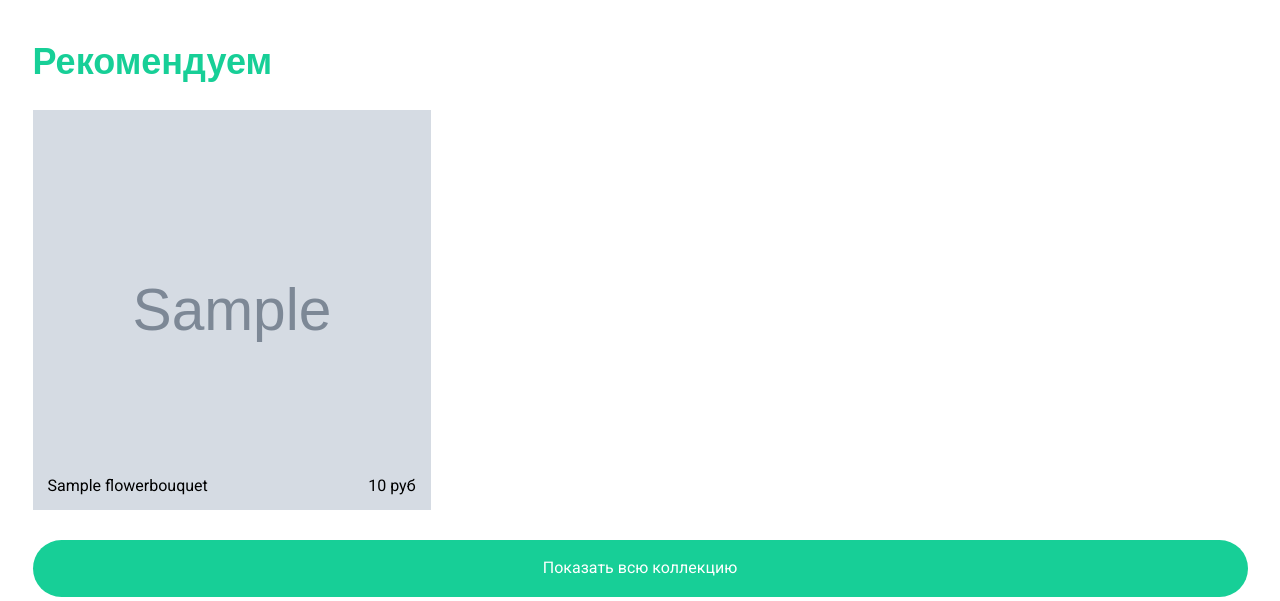
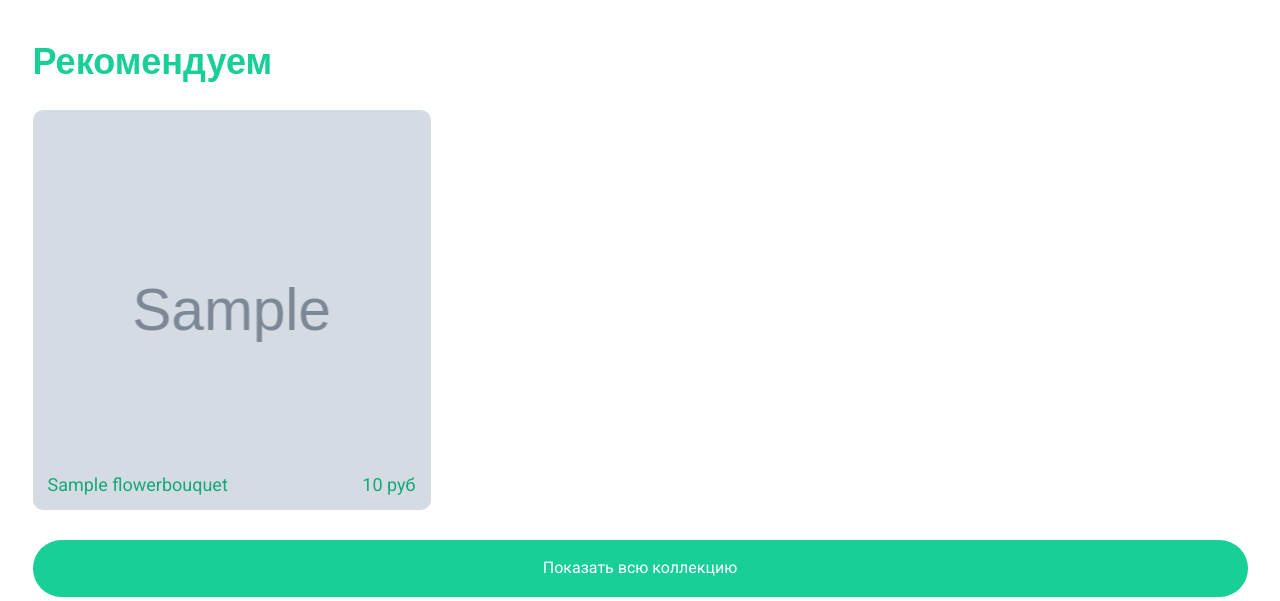
Before and after one commit to pkzrnvch/flower-shop, a Django app: page / in a window 1280 px wide. Shown: the part 750-1351 px from the top of the page. Run offline with Django 4.2, Linux system fonts and the light colour scheme; tables that the repository leaves empty hold one stand-in row (values such as "Sample post"); grey boxes marked "Sample" are stand-in pictures; some web fonts are replaced.

Commit message:
Added a bouquet card

```diff
--- a/flower_shop_app/models.py
+++ b/flower_shop_app/models.py
@@ -1,3 +1,4 @@
+from django.urls import reverse
 from phonenumber_field.modelfields import PhoneNumberField
 
 from django.core.validators import MinValueValidator
@@ -117,6 +118,9 @@ class FlowerBouquet(models.Model):
 
     def __str__(self):
         return self.name
+
+    def get_absolute_url(self):
+        return reverse('flower_shop_app:bouquet_detail', args=[self.id])
 
 
 class FlowerBouquetAttributeItem(models.Model):
--- a/flower_shop_app/static/flower_shop_app/css/main.css
+++ b/flower_shop_app/static/flower_shop_app/css/main.css
@@ -786,3 +786,40 @@ opacity: 0.3;
 	opacity: 0.8;
 	border-radius: 10px;
 }
+
+.bouquet_card {
+	border-radius: 10px;
+}
+
+.bouquet_card__text {
+	font-weight: 500;
+	color: #14A87B;
+	text-decoration: none;
+	padding-bottom: 8px;
+}
+
+.recommended__block_wrapper {
+	position: relative;
+}
+
+.bouquet_card__text {
+	font-weight: 500;
+	font-size: 18px;
+}
+
+.bouquet_card__link::before {
+	content: "";
+	position: absolute;
+	right: 0;
+	bottom: 0;
+	width: 0;
+	height: 2px;
+	background-image: linear-gradient(to right, #17CF97, #a1f4b9);
+	transition: width 0.25s ease-out;
+}
+
+.bouquet_card__link:hover::before {
+	width: 100%;
+	left: 0;
+	right: auto;
+}
--- a/flower_shop_app/templates/flower_shop_app/index.html
+++ b/flower_shop_app/templates/flower_shop_app/index.html
@@ -38,12 +38,7 @@
 				<div class="title">Рекомендуем</div>
 				<div class="recommended__elems ficb">
                     {% for bouquet in recommended_bouquets %}
-                       <div class="recommended__block" style="background: url('{{ bouquet.image.url }}') no-repeat center bottom / cover;">
-						    <div class="recommended__block_elems ficb">
-					    		<span class="recommended__block_intro">{{ bouquet.name }}</span>
-					    		<span class="recommended__block_price">{{ bouquet.price|floatformat }} руб</span>
-					    	</div>
-					    </div>
+                        {% include 'flower_shop_app/partials/bouquet_card.html' with bouquet=bouquet %}
                     {% endfor %}
 				</div>
 				<button class="btn recommended__btn">Показать всю коллекцию</button>
--- /dev/null
+++ b/flower_shop_app/templates/flower_shop_app/partials/bouquet_card.html
@@ -0,0 +1,10 @@
+<div class="recommended__block bouquet_card" style="background: url('{{ bouquet.image.url }}') no-repeat center bottom / cover;">
+    <div class="recommended__block_elems ficb">
+        <div class="recommended__block_wrapper">
+            <a href="{{ bouquet.get_absolute_url }}" class="recommended__block_intro bouquet_card__text bouquet_card__link ">{{ bouquet.name }}</a>
+        </div>
+        <div class="recommended__block_wrapper">
+            <span class="recommended__block_price bouquet_card__text">{{ bouquet.price|floatformat }} руб</span>
+        </div>
+    </div>
+</div>
--- a/flower_shop_app/views.py
+++ b/flower_shop_app/views.py
@@ -25,7 +25,7 @@ def index(request):
 def catalog(request):
     bouquet_list = FlowerBouquet.objects.filter(availability=True)
 
-    bouquets_per_page = 6
+    bouquets_per_page = 3
     paginator = Paginator(bouquet_list, bouquets_per_page)
     page_number = request.GET.get('page', 1)
 
```
Also changed, not shown: flower_shop_app/templates/flower_shop_app/catalog.html (+1 -6 lines).
